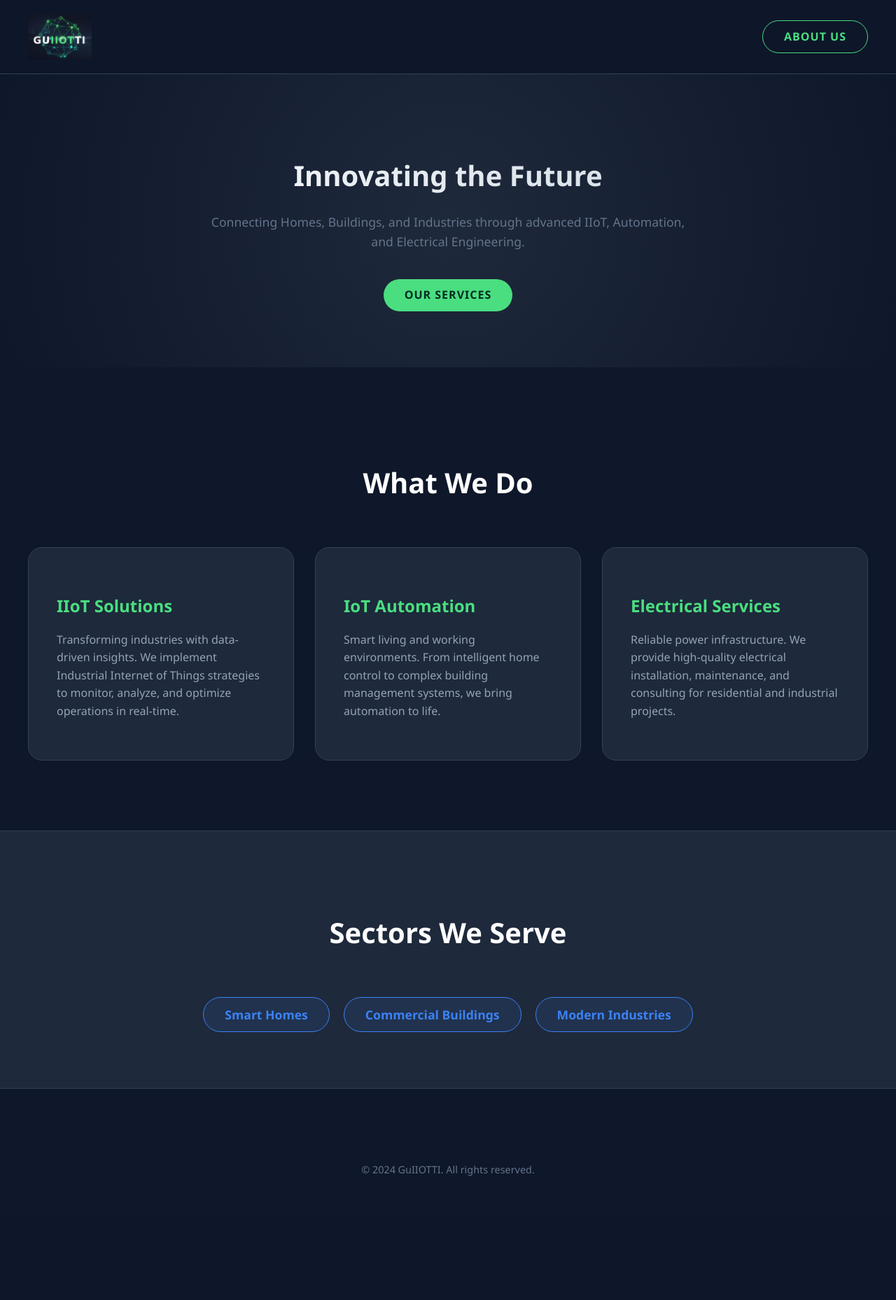
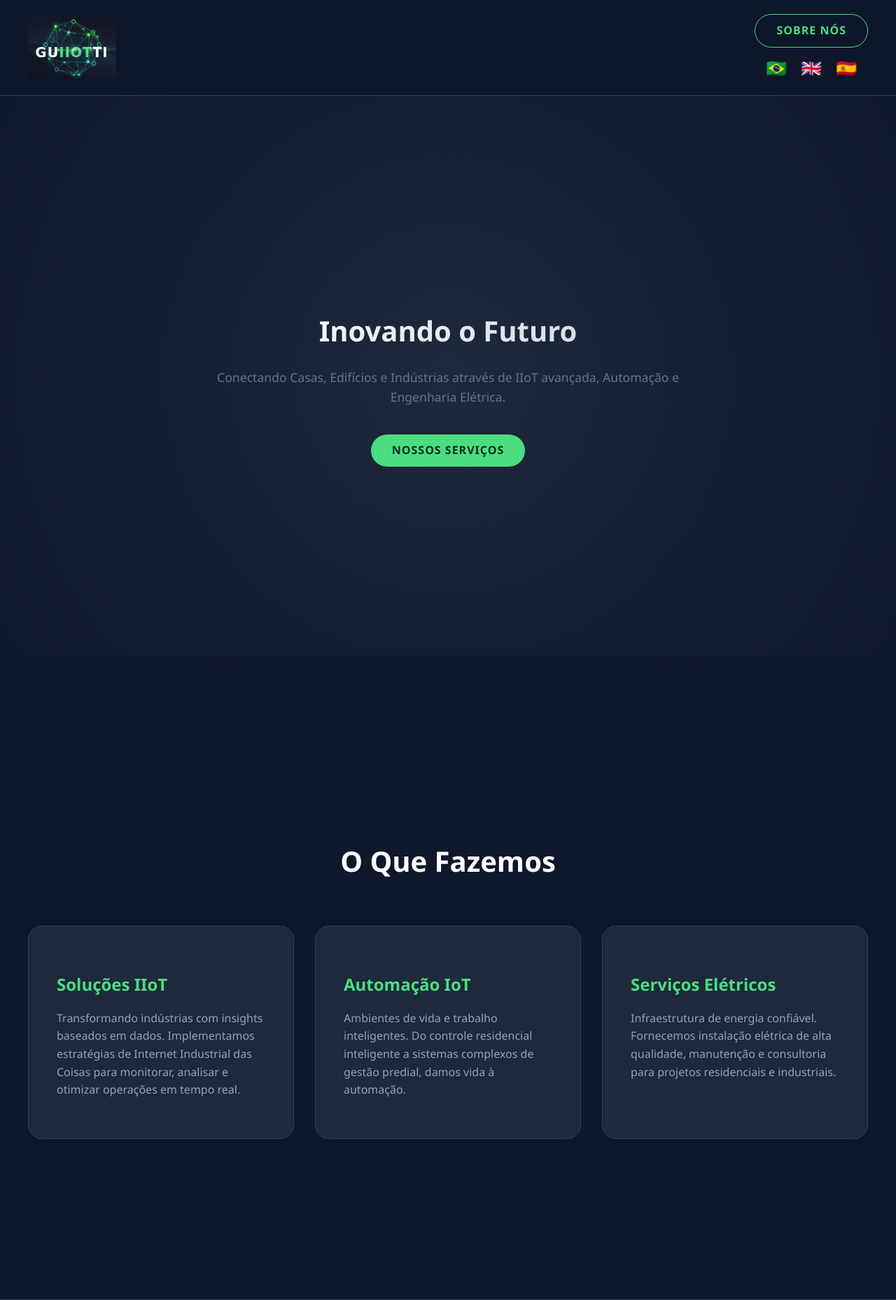
Before and after one commit to WGuiotti/meu-projeto-flask, a Flask app: page / in a window 1280 px wide. Shown: the top 1858 px of the page at 70% size. Before the commit the page ends 1681 px from the top, so only its background shows below. Run offline with Flask 3, Linux system fonts and the light colour scheme.

Commit message:
Adicionando Três idiomas e correção de espaçamento

```diff
--- a/app.py
+++ b/app.py
@@ -1,5 +1,5 @@
 # Import necessary modules from Flask
-from flask import Flask, render_template
+from flask import Flask, render_template, request
 import os
 
 # Initialize the Flask application
@@ -8,16 +8,90 @@ app = Flask(__name__)
 # Professional Configuration: Define path to database
 app.config['DATABASE'] = os.path.join(app.root_path, 'database', 'site.db')
 
+# Translations Dictionary
+translations = {
+    'pt': {
+        'title': 'GuIIOTTI - Soluções em IIoT & Automação',
+        'btn_about': 'Sobre Nós',
+        'hero_h1': 'Inovando o Futuro',
+        'hero_p': 'Conectando Casas, Edifícios e Indústrias através de IIoT avançada, Automação e Engenharia Elétrica.',
+        'btn_services': 'Nossos Serviços',
+        'section_services': 'O Que Fazemos',
+        'card1_title': 'Soluções IIoT',
+        'card1_p': 'Transformando indústrias com insights baseados em dados. Implementamos estratégias de Internet Industrial das Coisas para monitorar, analisar e otimizar operações em tempo real.',
+        'card2_title': 'Automação IoT',
+        'card2_p': 'Ambientes de vida e trabalho inteligentes. Do controle residencial inteligente a sistemas complexos de gestão predial, damos vida à automação.',
+        'card3_title': 'Serviços Elétricos',
+        'card3_p': 'Infraestrutura de energia confiável. Fornecemos instalação elétrica de alta qualidade, manutenção e consultoria para projetos residenciais e industriais.',
+        'section_sectors': 'Setores que Atendemos',
+        'tag1': 'Casas Inteligentes',
+        'tag2': 'Edifícios Comerciais',
+        'tag3': 'Indústrias Modernas',
+        'footer': '© 2024 GuIIOTTI. Todos os direitos reservados.',
+        'about_title': 'Sobre Nossa Missão',
+        'about_p': 'Dedicamo-nos a preencher a lacuna entre a engenharia elétrica tradicional e as modernas soluções de IoT.'
+    },
+    'en': {
+        'title': 'GuIIOTTI - IIoT & Automation Solutions',
+        'btn_about': 'About Us',
+        'hero_h1': 'Innovating the Future',
+        'hero_p': 'Connecting Homes, Buildings, and Industries through advanced IIoT, Automation, and Electrical Engineering.',
+        'btn_services': 'Our Services',
+        'section_services': 'What We Do',
+        'card1_title': 'IIoT Solutions',
+        'card1_p': 'Transforming industries with data-driven insights. We implement Industrial Internet of Things strategies to monitor, analyze, and optimize operations in real-time.',
+        'card2_title': 'IoT Automation',
+        'card2_p': 'Smart living and working environments. From intelligent home control to complex building management systems, we bring automation to life.',
+        'card3_title': 'Electrical Services',
+        'card3_p': 'Reliable power infrastructure. We provide high-quality electrical installation, maintenance, and consulting for residential and industrial projects.',
+        'section_sectors': 'Sectors We Serve',
+        'tag1': 'Smart Homes',
+        'tag2': 'Commercial Buildings',
+        'tag3': 'Modern Industries',
+        'footer': '© 2024 GuIIOTTI. All rights reserved.',
+        'about_title': 'About Our Mission',
+        'about_p': 'We are dedicated to bridging the gap between traditional electrical engineering and modern IoT solutions.'
+    },
+    'es': {
+        'title': 'GuIIOTTI - Soluciones IIoT y Automatización',
+        'btn_about': 'Sobre Nosotros',
+        'hero_h1': 'Innovando el Futuro',
+        'hero_p': 'Conectando Hogares, Edificios e Industrias a través de IIoT avanzada, Automatización e Ingeniería Eléctrica.',
+        'btn_services': 'Nuestros Servicios',
+        'section_services': 'Lo Que Hacemos',
+        'card1_title': 'Soluciones IIoT',
+        'card1_p': 'Transformando industrias con información basada en datos. Implementamos estrategias de Internet Industrial de las Cosas para monitorear, analizar y optimizar operaciones en tiempo real.',
+        'card2_title': 'Automatización IoT',
+        'card2_p': 'Entornos de vida y trabajo inteligentes. Desde el control inteligente del hogar hasta complejos sistemas de gestión de edificios, damos vida a la automatización.',
+        'card3_title': 'Servicios Eléctricos',
+        'card3_p': 'Infraestructura eléctrica confiable. Ofrecemos instalación eléctrica de alta calidad, mantenimiento y consultoría para proyectos residenciales e industriales.',
+        'section_sectors': 'Sectores que Servimos',
+        'tag1': 'Hogares Inteligentes',
+        'tag2': 'Edificios Comerciales',
+        'tag3': 'Industrias Modernas',
+        'footer': '© 2024 GuIIOTTI. Todos los derechos reservados.',
+        'about_title': 'Sobre Nuestra Misión',
+        'about_p': 'Nos dedicamos a cerrar la brecha entre la ingeniería eléctrica tradicional y las soluciones modernas de IoT.'
+    }
+}
+
 # Define the route for the root URL ('/')
 @app.route('/')
 def index():
+    # Get language from query parameters, default to 'pt'
+    lang = request.args.get('lang', 'pt')
+    if lang not in translations:
+        lang = 'pt'
     # Render the index.html template
-    return render_template('index.html')
+    return render_template('index.html', text=translations[lang], lang=lang)
 
 # Example route for a sub-page in the 'pages' folder
 @app.route('/about')
 def about():
-    return render_template('pages/about.html')
+    lang = request.args.get('lang', 'pt')
+    if lang not in translations:
+        lang = 'pt'
+    return render_template('pages/about.html', text=translations[lang], lang=lang)
 
 # Run the application if executed as the main script
 if __name__ == '__main__':
--- a/static/css/style.css
+++ b/static/css/style.css
@@ -15,6 +15,7 @@ body {
     background-color: var(--bg-color);
     color: var(--text-color);
     line-height: 1.6;
+    scroll-behavior: smooth;
 }
 
 header {
@@ -51,7 +52,7 @@ nav {
 }
 
 .logo-img {
-    height: 50px;
+    height: 80px;
     margin-right: 15px;
     border-radius: 5px;
     transition: transform 0.3s cubic-bezier(0.175, 0.885, 0.32, 1.275);
@@ -65,7 +66,7 @@ nav {
 /* When logo is the only element (Index Page), make it prominent */
 .brand-logo .logo-img:only-child {
     margin-right: 0;
-    height: 65px;
+    height: 90px;
 }
 
 .brand-gu { color: var(--ti-color); }
@@ -74,7 +75,11 @@ nav {
 
 .hero {
     text-align: center;
-    padding: 80px 20px;
+    min-height: 100vh;
+    display: flex;
+    flex-direction: column;
+    justify-content: center;
+    padding: 0 20px;
     background: radial-gradient(circle at center, #1e293b 0%, #0f172a 100%);
 }
 
@@ -113,7 +118,13 @@ nav {
     background-color: #fff;
 }
 
-.services { padding: 100px 0; }
+.services {
+    min-height: 100vh;
+    display: flex;
+    flex-direction: column;
+    justify-content: center;
+    padding: 60px 0;
+}
 .section-title { text-align: center; font-size: 2.5rem; margin-bottom: 60px; color: white; }
 .grid { display: grid; grid-template-columns: repeat(auto-fit, minmax(300px, 1fr)); gap: 30px; }
 
@@ -133,7 +144,11 @@ nav {
 
 .sectors {
     background-color: #1e293b;
-    padding: 80px 0;
+    min-height: 100vh;
+    display: flex;
+    flex-direction: column;
+    justify-content: center;
+    padding: 60px 0;
     text-align: center;
     border-top: 1px solid #334155;
     border-bottom: 1px solid #334155;
@@ -153,6 +168,29 @@ nav {
 
 footer { text-align: center; padding: 40px 0; color: #64748b; margin-top: 50px; font-size: 0.9rem; }
 
+/* Navigation Actions (Button + Flags) */
+.nav-actions {
+    display: flex;
+    flex-direction: column;
+    align-items: center;
+    gap: 10px;
+}
+
+.lang-flags {
+    display: flex;
+    gap: 20px;
+}
+
+.lang-flags a {
+    text-decoration: none;
+    font-size: 1.5rem;
+    transition: transform 0.2s ease;
+}
+
+.lang-flags a:hover {
+    transform: scale(1.2);
+}
+
 @media (max-width: 768px) {
     .hero h1 { font-size: 2.5rem; }
     .brand-logo { font-size: 1.8rem; }
--- a/templates/index.html
+++ b/templates/index.html
@@ -7,7 +7,7 @@
     <!-- Viewport settings for responsive design -->
     <meta name="viewport" content="width=device-width, initial-scale=1.0">
     <!-- Page title -->
-    <title>GuIIOTTI - IIoT & Automation Solutions</title>
+    <title>{{ text.title }}</title>
     <!-- Link to external CSS stylesheet -->
     <link rel="stylesheet" href="{{ url_for('static', filename='css/style.css') }}">
 </head>
@@ -18,10 +18,17 @@
         <div class="container">
             <nav>
                 <!-- Brand logo with colored spans -->
-                <a href="{{ url_for('index') }}" class="brand-logo">
+                <a href="{{ url_for('index', lang=lang) }}" class="brand-logo">
                     <img src="{{ url_for('static', filename='img/logo.jpg') }}" alt="GuIIOTTI Brand" class="logo-img">
                 </a>
-                <a href="{{ url_for('about') }}" class="btn" style="background: transparent; border: 1px solid var(--iiot-color); color: var(--iiot-color);">About Us</a>
+                <div class="nav-actions">
+                    <a href="{{ url_for('about', lang=lang) }}" class="btn" style="background: transparent; border: 1px solid var(--iiot-color); color: var(--iiot-color);">{{ text.btn_about }}</a>
+                    <div class="lang-flags">
+                        <a href="{{ url_for('index', lang='pt') }}" title="Português">🇧🇷</a>
+                        <a href="{{ url_for('index', lang='en') }}" title="English">🇬🇧</a>
+                        <a href="{{ url_for('index', lang='es') }}" title="Español">🇪🇸</a>
+                    </div>
+                </div>
             </nav>
         </div>
     </header>
@@ -29,31 +36,31 @@
     <!-- Hero section with main headline and call to action -->
     <section class="hero">
         <div class="container">
-            <h1>Innovating the Future</h1>
-            <p>Connecting Homes, Buildings, and Industries through advanced IIoT, Automation, and Electrical Engineering.</p>
-            <a href="#services" class="btn">Our Services</a>
+            <h1>{{ text.hero_h1 }}</h1>
+            <p>{{ text.hero_p }}</p>
+            <a href="#services" class="btn">{{ text.btn_services }}</a>
         </div>
     </section>
 
     <!-- Services section listing offerings -->
     <section id="services" class="services">
         <div class="container">
-            <h2 class="section-title">What We Do</h2>
+            <h2 class="section-title">{{ text.section_services }}</h2>
             <div class="grid">
                 <!-- Service Card 1 -->
                 <div class="card">
-                    <h3>IIoT Solutions</h3>
-                    <p>Transforming industries with data-driven insights. We implement Industrial Internet of Things strategies to monitor, analyze, and optimize operations in real-time.</p>
+                    <h3>{{ text.card1_title }}</h3>
+                    <p>{{ text.card1_p }}</p>
                 </div>
                 <!-- Service Card 2 -->
                 <div class="card">
-                    <h3>IoT Automation</h3>
-                    <p>Smart living and working environments. From intelligent home control to complex building management systems, we bring automation to life.</p>
+                    <h3>{{ text.card2_title }}</h3>
+                    <p>{{ text.card2_p }}</p>
                 </div>
                 <!-- Service Card 3 -->
                 <div class="card">
-                    <h3>Electrical Services</h3>
-                    <p>Reliable power infrastructure. We provide high-quality electrical installation, maintenance, and consulting for residential and industrial projects.</p>
+                    <h3>{{ text.card3_title }}</h3>
+                    <p>{{ text.card3_p }}</p>
                 </div>
             </div>
         </div>
@@ -62,11 +69,11 @@
     <!-- Sectors section displaying tags -->
     <section class="sectors">
         <div class="container">
-            <h2 class="section-title">Sectors We Serve</h2>
+            <h2 class="section-title">{{ text.section_sectors }}</h2>
             <div class="sector-tags">
-                <div class="tag">Smart Homes</div>
-                <div class="tag">Commercial Buildings</div>
-                <div class="tag">Modern Industries</div>
+                <div class="tag">{{ text.tag1 }}</div>
+                <div class="tag">{{ text.tag2 }}</div>
+                <div class="tag">{{ text.tag3 }}</div>
             </div>
         </div>
     </section>
@@ -74,7 +81,7 @@
     <!-- Footer section -->
     <footer>
         <div class="container">
-            <p>&copy; 2024 GuIIOTTI. All rights reserved.</p>
+            <p>{{ text.footer }}</p>
         </div>
     </footer>
 
```
Also changed, not shown: templates/pages/about.html (+4 -4 lines).
